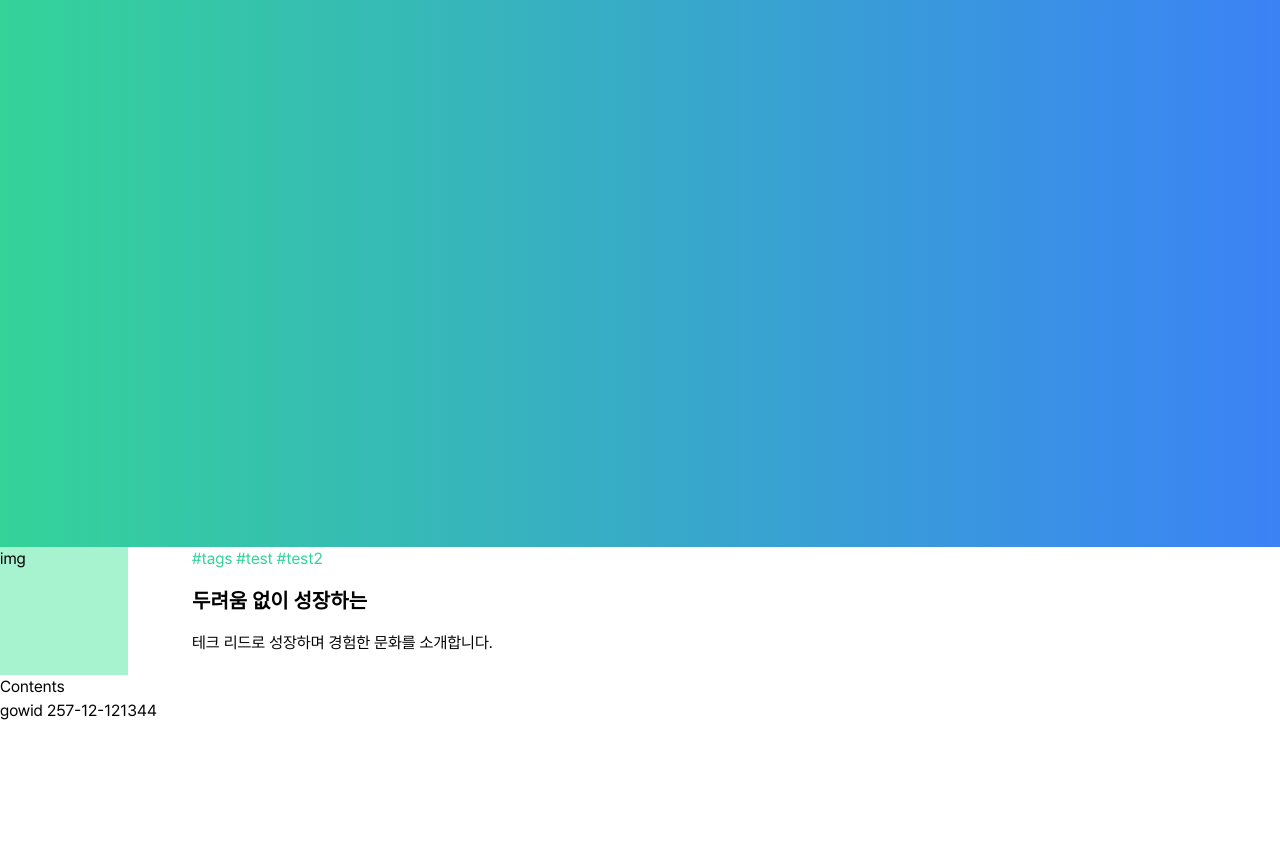
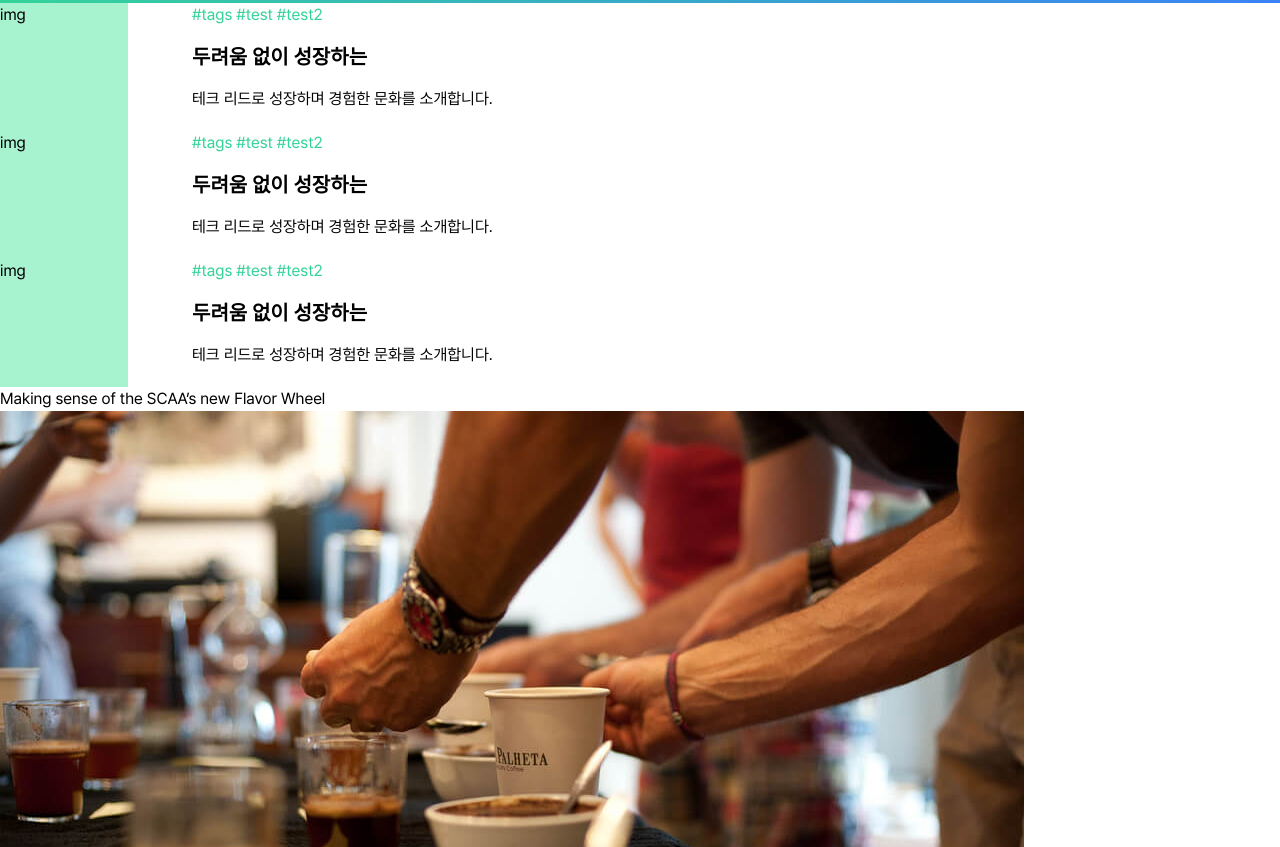
Before and after one commit to zue-gowid/gowid-blog, a Gatsby site: page / in a window 1280 px wide. Shown: the part 253-1100 px from the top of the page. Before the commit the page ends 976 px from the top, so only its background shows below. Built offline with nearby package versions, Linux system fonts and the light colour scheme; Gatsby itself is replaced by a stand-in of ours; a web font is replaced by a local one.

Commit message:
admin 컨텐츠 query 호출

```diff
--- /dev/null
+++ b/src/pages/NewContents.tsx
@@ -0,0 +1,45 @@
+import { useStaticQuery } from "gatsby";
+import { graphql } from "gatsby";
+import React from "react";
+import { FC } from "react";
+
+interface NewContentsProps {}
+
+const NewContents: FC<NewContentsProps> = () => {
+  const data = useStaticQuery(graphql`
+    query {
+      allMarkdownRemark {
+        edges {
+          node {
+            frontmatter {
+              title
+              templateKey
+              date
+              featuredpost
+              description
+              tags
+            }
+            html
+          }
+        }
+      }
+    }
+  `);
+
+  console.log(data);
+
+  return (
+    <div>
+      {data.allMarkdownRemark.edges.map((item, idx) => {
+        return (
+          <div key={idx}>
+            <div>{item.node.frontmatter.title}</div>
+            <div dangerouslySetInnerHTML={{ __html: item.node.html }}></div>
+          </div>
+        );
+      })}
+    </div>
+  );
+};
+
+export default NewContents;
--- a/src/pages/index.tsx
+++ b/src/pages/index.tsx
@@ -1,6 +1,7 @@
 import { Link } from "gatsby";
 import * as React from "react";
 import "../css/tailwind.css";
+import NewContents from "./NewContents";
 
 const IndexPage = () => {
   return (
@@ -11,7 +12,7 @@
         </div>
       </nav>
       <section>
-        <article className="h-screen bg-gradient-to-r from-green-400 to-blue-500"></article>
+        <article className="h-64 bg-gradient-to-r from-green-400 to-blue-500"></article>
       </section>
       <section>
         <article className="flex">
@@ -24,6 +25,27 @@
             <p>테크 리드로 성장하며 경험한 문화를 소개합니다.</p>
           </div>
         </article>
+        <article className="flex">
+          <div className="w-32 h-32 bg-green-200 mr-16">img</div>
+          <div>
+            <div className="text-green-400">#tags #test #test2</div>
+            <h1 className="text-xl font-bold mt-4 mb-4">
+              두려움 없이 성장하는
+            </h1>
+            <p>테크 리드로 성장하며 경험한 문화를 소개합니다.</p>
+          </div>
+        </article>
+        <article className="flex">
+          <div className="w-32 h-32 bg-green-200 mr-16">img</div>
+          <div>
+            <div className="text-green-400">#tags #test #test2</div>
+            <h1 className="text-xl font-bold mt-4 mb-4">
+              두려움 없이 성장하는
+            </h1>
+            <p>테크 리드로 성장하며 경험한 문화를 소개합니다.</p>
+          </div>
+        </article>
+        <NewContents />
       </section>
       <Link to="/contents">Contents</Link>
       <footer>gowid 257-12-121344</footer>
```
Also changed, not shown: src/css/tailwind.scss (added).
